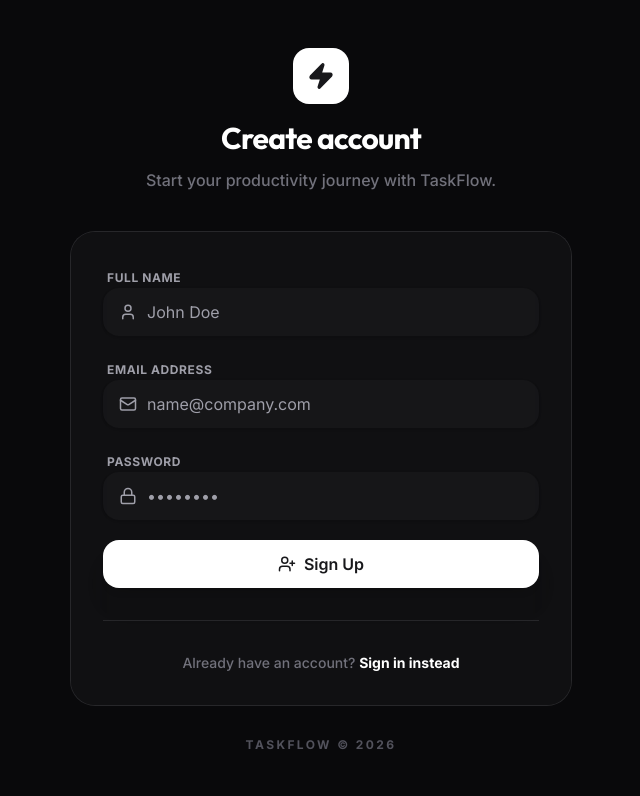
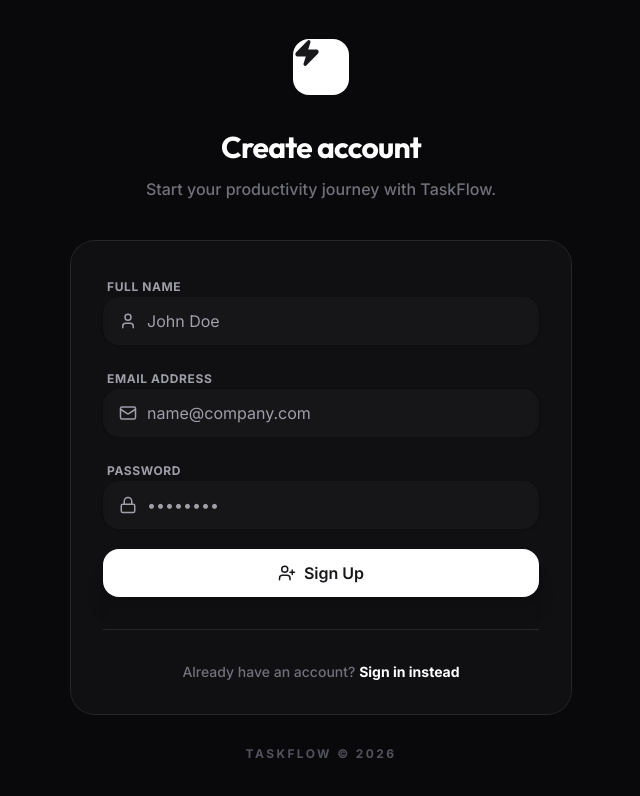
Before and after one commit to keerthireddy16/taskflow, a Next.js app in the folder frontend/: page /register in a window 1280 px wide. Shown: the top 796 px of the page, without its empty margins (319-959 px from the left). Built offline with nearby package versions, Linux system fonts and the light colour scheme; no server answers.

Commit message:
Fix landing page auth state

```diff
--- a/frontend/src/app/globals.css
+++ b/frontend/src/app/globals.css
@@ -96,7 +96,15 @@
   body {
     @apply bg-background text-foreground font-sans antialiased;
     font-feature-settings: "rlig" 1, "calt" 1;
-    transition: background-color 0.3s ease, color 0.3s ease;
+    transition: background-color 0.5s cubic-bezier(0.4, 0, 0.2, 1),
+                color 0.5s cubic-bezier(0.4, 0, 0.2, 1),
+                border-color 0.5s cubic-bezier(0.4, 0, 0.2, 1),
+                fill 0.5s cubic-bezier(0.4, 0, 0.2, 1);
+  }
+
+  /* Add smooth transition to all major layout blocks */
+  div, nav, aside, section, footer, button, input {
+    transition: background-color 0.3s ease, border-color 0.3s ease, color 0.3s ease, box-shadow 0.3s ease;
   }
 
   h1,
--- a/frontend/src/app/login/page.tsx
+++ b/frontend/src/app/login/page.tsx
@@ -30,9 +30,9 @@ export default function LoginPage() {
                 className="w-full max-w-[500px]"
             >
                 <div className="text-center mb-10 space-y-3">
-                    <div className="w-14 h-14 bg-zinc-900 dark:bg-white rounded-2xl flex items-center justify-center mx-auto shadow-2xl shadow-zinc-200 dark:shadow-none">
+                    <Link href="/" className="inline-block w-14 h-14 bg-zinc-900 dark:bg-white rounded-2xl flex items-center justify-center mx-auto shadow-2xl shadow-zinc-200 dark:shadow-none hover:scale-105 transition-transform cursor-pointer">
                         <Zap size={28} className="text-white dark:text-zinc-900 fill-current" />
-                    </div>
+                    </Link>
                     <h1 className="text-3xl font-display font-bold text-zinc-900 dark:text-white mt-4">Welcome back</h1>
                     <p className="text-zinc-500 font-medium">Please enter your credentials to access your account.</p>
                 </div>
--- a/frontend/src/app/page.tsx
+++ b/frontend/src/app/page.tsx
@@ -1,6 +1,7 @@
 'use client';
 
 import React from 'react';
+import { useAuth } from '../context/AuthContext';
 import Link from 'next/link';
 import {
     ArrowRight,
@@ -18,6 +19,7 @@ import { Card } from '@/components/ui/Card';
 import { motion } from 'framer-motion';
 
 export default function LandingPage() {
+    const { user } = useAuth();
     return (
         <div className="min-h-screen bg-zinc-50 dark:bg-zinc-950 selection:bg-zinc-900 selection:text-white dark:selection:bg-white dark:selection:text-zinc-900 overflow-hidden">
             {/* Nav */}
@@ -37,12 +39,22 @@ export default function LandingPage() {
                     </div>
 
                     <div className="flex items-center gap-3">
+                        {user ? (
+                            <Link href="/dashboard">
+                                <Button className="rounded-xl px-6 font-bold shadow-xl shadow-zinc-950/10">
+                                    Go to Dashboard
+                                </Button>
+                            </Link>
+                        ) : (
+                            <>
                                 <Link href="/login">
                                     <Button variant="ghost" className="hidden sm:inline-flex rounded-xl font-bold">Log in</Button>
                                 </Link>
                                 <Link href="/register">
                                     <Button className="rounded-xl px-6 font-bold shadow-xl shadow-zinc-950/10">Get Started</Button>
                                 </Link>
+                            </>
+                        )}
                     </div>
                 </div>
             </nav>
--- a/frontend/src/app/register/page.tsx
+++ b/frontend/src/app/register/page.tsx
@@ -35,9 +35,9 @@ export default function RegisterPage() {
                 className="w-full max-w-[500px]"
             >
                 <div className="text-center mb-10 space-y-3">
-                    <div className="w-14 h-14 bg-zinc-900 dark:bg-white rounded-2xl flex items-center justify-center mx-auto shadow-2xl shadow-zinc-200 dark:shadow-none">
+                    <Link href="/" className="inline-block w-14 h-14 bg-zinc-900 dark:bg-white rounded-2xl flex items-center justify-center mx-auto shadow-2xl shadow-zinc-200 dark:shadow-none hover:scale-105 transition-transform cursor-pointer">
                         <Zap size={28} className="text-white dark:text-zinc-900 fill-current" />
-                    </div>
+                    </Link>
                     <h1 className="text-3xl font-display font-bold text-zinc-900 dark:text-white mt-4">Create account</h1>
                     <p className="text-zinc-500 font-medium">Start your productivity journey with TaskFlow.</p>
                 </div>
--- a/frontend/src/components/Sidebar.tsx
+++ b/frontend/src/components/Sidebar.tsx
@@ -56,7 +56,7 @@ export default function Sidebar({ collapsed, setCollapsed }: SidebarProps) {
                         animate={{ opacity: 1, x: 0 }}
                         className="flex items-center gap-2"
                     >
-                        <Link href="/" className="flex items-center gap-2 hover:opacity-80 transition-opacity">
+                        <Link href="/dashboard" className="flex items-center gap-2 hover:opacity-80 transition-opacity">
                             <div className="w-8 h-8 rounded-lg bg-sky-600 dark:bg-sky-500 flex items-center justify-center">
                                 <Zap size={18} className="text-white fill-current" />
                             </div>
@@ -66,7 +66,7 @@ export default function Sidebar({ collapsed, setCollapsed }: SidebarProps) {
                         </Link>
                     </motion.div>
                 ) : (
-                    <Link href="/" className="w-10 h-10 rounded-xl bg-sky-600 dark:bg-sky-500 flex items-center justify-center mx-auto hover:opacity-80 transition-opacity">
+                    <Link href="/dashboard" className="w-10 h-10 rounded-xl bg-sky-600 dark:bg-sky-500 flex items-center justify-center mx-auto hover:opacity-80 transition-opacity">
                         <Zap size={20} className="text-white fill-current" />
                     </Link>
                 )}
```
Lines whose indentation alone changed are shown as unchanged.
